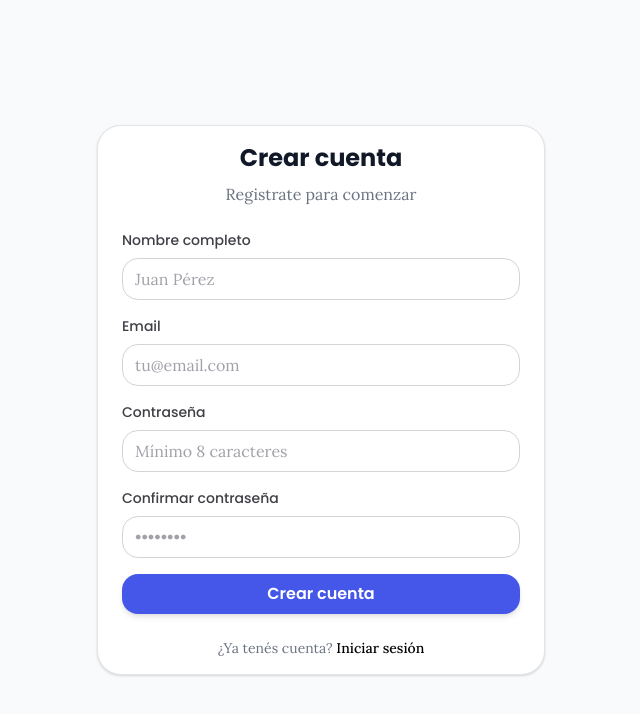
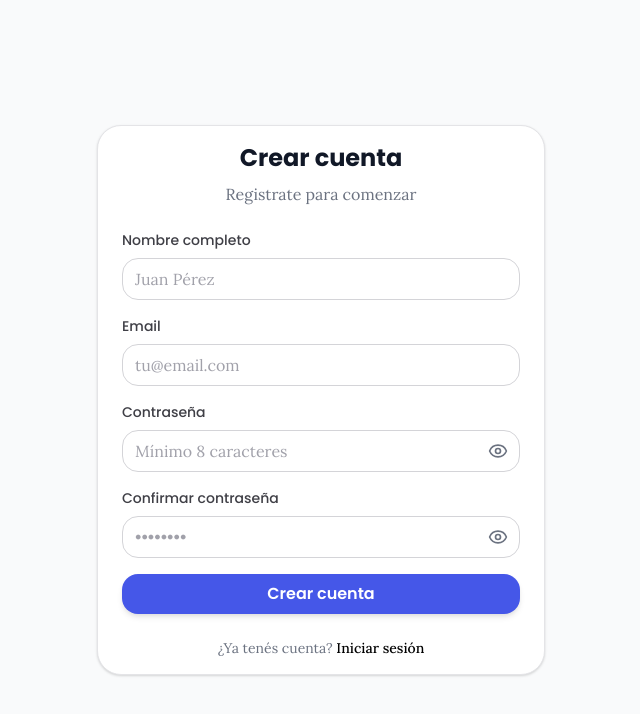
Before and after one commit to metalargento/Turnos-y-reservas, a React (Vite) app in the folder frontend/: page /register in a window 1280 px wide. Shown: the top 714 px of the page, without its empty margins (319-959 px from the left). Built offline with nearby package versions, Linux system fonts and the light colour scheme; no server answers.

Commit message:
feat: implement theme toggle functionality and integrate lucide-react icons in various components

```diff
--- a/frontend/package.json
+++ b/frontend/package.json
@@ -10,6 +10,7 @@
   },
   "dependencies": {
     "axios": "^1.6.0",
+    "lucide-react": "^1.16.0",
     "react": "^18.2.0",
     "react-dom": "^18.2.0",
     "react-hook-form": "^7.48.0",
--- /dev/null
+++ b/frontend/src/contexts/ThemeContext.tsx
@@ -0,0 +1,54 @@
+import React, { createContext, useContext, useEffect, useState } from 'react';
+
+type Theme = 'light' | 'dark';
+
+interface ThemeContextType {
+  theme: Theme;
+  toggleTheme: () => void;
+}
+
+const ThemeContext = createContext<ThemeContextType | undefined>(undefined);
+
+export function ThemeProvider({ children }: { children: React.ReactNode }) {
+  const [theme, setTheme] = useState<Theme>('light');
+  const [mounted, setMounted] = useState(false);
+
+  useEffect(() => {
+    const savedTheme = localStorage.getItem('theme') as Theme | null;
+    if (savedTheme) {
+      setTheme(savedTheme);
+    }
+    setMounted(true);
+  }, []);
+
+  useEffect(() => {
+    const root = document.documentElement;
+    if (theme === 'dark') {
+      root.classList.add('dark');
+    } else {
+      root.classList.remove('dark');
+    }
+  }, [theme]);
+
+  const toggleTheme = () => {
+    const newTheme = theme === 'light' ? 'dark' : 'light';
+    setTheme(newTheme);
+    localStorage.setItem('theme', newTheme);
+  };
+
+  if (!mounted) return <>{children}</>;
+
+  return (
+    <ThemeContext.Provider value={{ theme, toggleTheme }}>
+      {children}
+    </ThemeContext.Provider>
+  );
+}
+
+export function useTheme() {
+  const context = useContext(ThemeContext);
+  if (!context) {
+    throw new Error('useTheme debe usarse dentro de ThemeProvider');
+  }
+  return context;
+}
--- a/frontend/src/pages/LoginPage.tsx
+++ b/frontend/src/pages/LoginPage.tsx
@@ -1,6 +1,7 @@
 import { useState } from 'react';
 import { useNavigate, Link } from 'react-router-dom';
 import { useForm } from 'react-hook-form';
+import { Eye, EyeOff } from 'lucide-react';
 import { Button, Input, Card, CardContent, Alert } from '../components/ui';
 import { authApi } from '../api/auth';
 import { useAuth } from '../contexts/AuthContext';
@@ -11,6 +12,7 @@ export function LoginPage() {
   const { login } = useAuth();
   const [error, setError] = useState('');
   const [isLoading, setIsLoading] = useState(false);
+  const [showPassword, setShowPassword] = useState(false);
 
   const {
     register,
@@ -58,10 +60,16 @@ export function LoginPage() {
               error={errors.email?.message}
             />
 
-            <Input
-              label="Contraseña"
-              type="password"
+            <div className="space-y-2">
+              <label htmlFor="password" className="block text-sm font-display font-medium text-neutral-700">
+                Contraseña
+              </label>
+              <div className="relative">
+                <input
+                  id="password"
+                  type={showPassword ? 'text' : 'password'}
                   placeholder="••••••••"
+                  className={`input ${errors.password?.message ? 'input-error' : ''} pr-10`}
                   {...register('password', {
                     required: 'La contraseña es requerida',
                     minLength: {
@@ -69,8 +77,20 @@ export function LoginPage() {
                       message: 'Mínimo 6 caracteres',
                     },
                   })}
-              error={errors.password?.message}
                 />
+                <button
+                  type="button"
+                  onClick={() => setShowPassword(!showPassword)}
+                  className="absolute right-3 top-1/2 -translate-y-1/2 text-gray-500 hover:text-gray-700 transition-colors"
+                  tabIndex={-1}
+                >
+                  {showPassword ? <EyeOff size={20} /> : <Eye size={20} />}
+                </button>
+              </div>
+              {errors.password?.message && (
+                <p className="text-sm text-error font-display font-medium">{errors.password.message}</p>
+              )}
+            </div>
 
             <Button type="submit" className="w-full" isLoading={isLoading}>
               Iniciar sesión
--- a/frontend/src/pages/OnboardingPage.tsx
+++ b/frontend/src/pages/OnboardingPage.tsx
@@ -287,13 +287,15 @@ export function OnboardingPage() {
                   />
                   <div className="grid grid-cols-2 gap-3">
                     <Input
+                      label="Duración (min)"
                       type="number"
-                      placeholder="Duración (min)"
+                      placeholder="30"
                       {...step4Form.register(`services.${index}.duration_minutes` as const, { valueAsNumber: true, required: 'Requerido', min: 15 })}
                     />
                     <Input
+                      label="Precio"
                       type="number"
-                      placeholder="Precio"
+                      placeholder="0"
                       step="0.01"
                       {...step4Form.register(`services.${index}.price` as const, { valueAsNumber: true })}
                     />
--- a/frontend/src/pages/RegisterPage.tsx
+++ b/frontend/src/pages/RegisterPage.tsx
@@ -1,6 +1,7 @@
 import React, { useState } from 'react';
 import { useNavigate, Link } from 'react-router-dom';
 import { useForm } from 'react-hook-form';
+import { Eye, EyeOff } from 'lucide-react';
 import { Button, Input, Card, CardContent, Alert } from '../components/ui';
 import { authApi } from '../api/auth';
 import { useAuth } from '../contexts/AuthContext';
@@ -15,6 +16,8 @@ export function RegisterPage() {
   const { login } = useAuth();
   const [error, setError] = useState('');
   const [isLoading, setIsLoading] = useState(false);
+  const [showPassword, setShowPassword] = useState(false);
+  const [showConfirmPassword, setShowConfirmPassword] = useState(false);
 
   const {
     register,
@@ -80,10 +83,16 @@ export function RegisterPage() {
               error={errors.email?.message}
             />
 
-            <Input
-              label="Contraseña"
-              type="password"
+            <div className="space-y-2">
+              <label htmlFor="password" className="block text-sm font-display font-medium text-neutral-700">
+                Contraseña
+              </label>
+              <div className="relative">
+                <input
+                  id="password"
+                  type={showPassword ? 'text' : 'password'}
                   placeholder="Mínimo 8 caracteres"
+                  className={`input ${errors.password?.message ? 'input-error' : ''} pr-10`}
                   {...register('password', {
                     required: 'La contraseña es requerida',
                     minLength: {
@@ -91,19 +100,49 @@ export function RegisterPage() {
                       message: 'Mínimo 8 caracteres',
                     },
                   })}
-              error={errors.password?.message}
                 />
+                <button
+                  type="button"
+                  onClick={() => setShowPassword(!showPassword)}
+                  className="absolute right-3 top-1/2 -translate-y-1/2 text-gray-500 hover:text-gray-700 transition-colors"
+                  tabIndex={-1}
+                >
+                  {showPassword ? <EyeOff size={20} /> : <Eye size={20} />}
+                </button>
+              </div>
+              {errors.password?.message && (
+                <p className="text-sm text-error font-display font-medium">{errors.password.message}</p>
+              )}
+            </div>
 
-            <Input
-              label="Confirmar contraseña"
-              type="password"
+            <div className="space-y-2">
+              <label htmlFor="confirmPassword" className="block text-sm font-display font-medium text-neutral-700">
+                Confirmar contraseña
+              </label>
+              <div className="relative">
+                <input
+                  id="confirmPassword"
+                  type={showConfirmPassword ? 'text' : 'password'}
                   placeholder="••••••••"
+                  className={`input ${errors.confirmPassword?.message ? 'input-error' : ''} pr-10`}
                   {...register('confirmPassword', {
                     required: 'Confirmá tu contraseña',
                     validate: (v) => v === password || 'Las contraseñas no coinciden',
                   })}
-              error={errors.confirmPassword?.message}
                 />
+                <button
+                  type="button"
+                  onClick={() => setShowConfirmPassword(!showConfirmPassword)}
+                  className="absolute right-3 top-1/2 -translate-y-1/2 text-gray-500 hover:text-gray-700 transition-colors"
+                  tabIndex={-1}
+                >
+                  {showConfirmPassword ? <EyeOff size={20} /> : <Eye size={20} />}
+                </button>
+              </div>
+              {errors.confirmPassword?.message && (
+                <p className="text-sm text-error font-display font-medium">{errors.confirmPassword.message}</p>
+              )}
+            </div>
 
             <Button type="submit" className="w-full" isLoading={isLoading}>
               Crear cuenta
--- a/frontend/tailwind.config.js
+++ b/frontend/tailwind.config.js
@@ -1,5 +1,6 @@
 /** @type {import('tailwindcss').Config} */
 export default {
+  darkMode: 'class',
   content: [
     "./index.html",
     "./src/**/*.{js,ts,jsx,tsx}",
```
Also changed, not shown: frontend/src/components/layout/Layout.tsx (+21 -7 lines), frontend/src/components/layout/Sidebar.tsx (+38 -7 lines), frontend/src/routes/AppRoutes.tsx (+7 -4 lines), 1 other file (tests, documents, lock files or other folders). Lines whose indentation alone changed are shown as unchanged.
